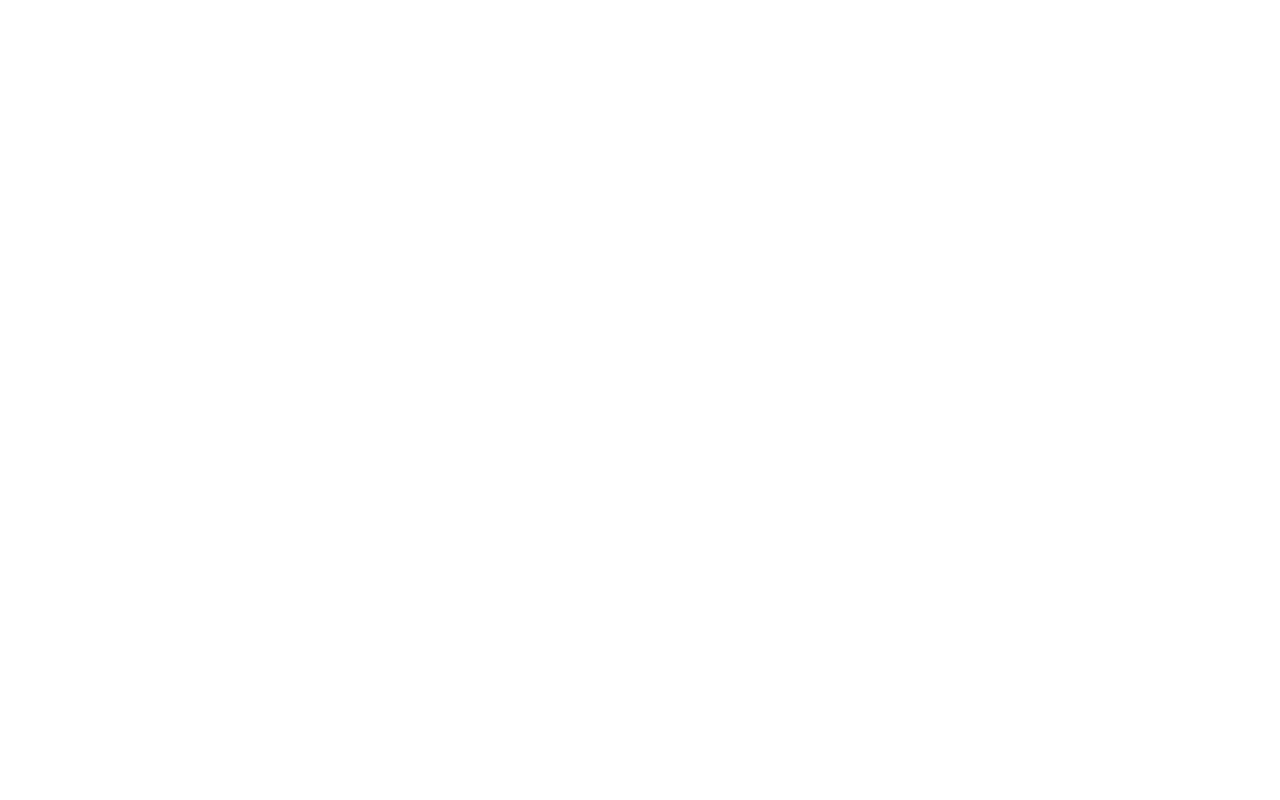
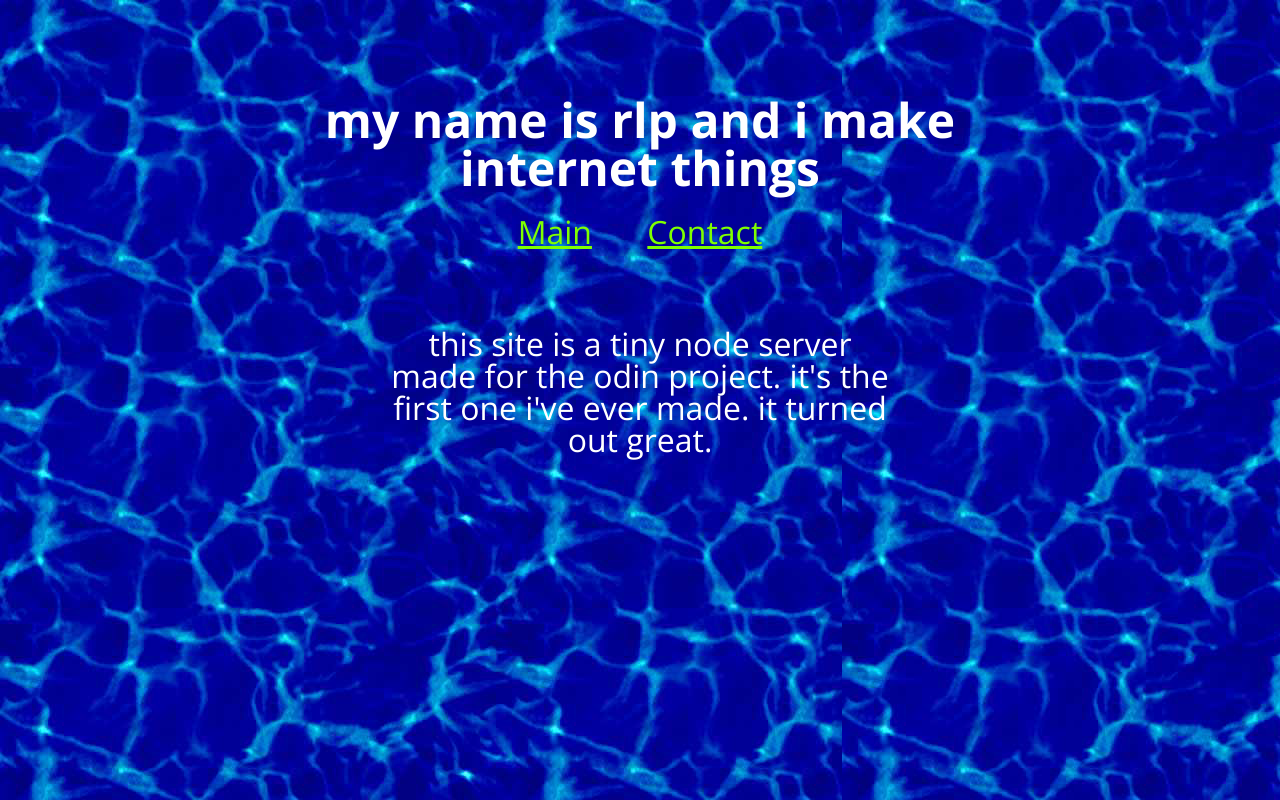
Before and after one commit to plsrd/node-n00b, a website: page public/about.html in a window 1280 px wide. Drawn offline with nearby package versions, Linux system fonts and the light colour scheme.

Commit message:
finalize html content

```diff
--- a/public/about.html
+++ b/public/about.html
@@ -17,6 +17,15 @@
     <!--[if lt IE 7]>
       <p class="browsehappy">You are using an <strong>outdated</strong> browser. Please <a href="#">upgrade your browser</a> to improve your experience.</p>
     <![endif]-->
-
+    <h1>my name is rlp and i make internet things</h1>
+    <nav>
+      <a href="/">Main</a>
+      <a href="contact-me.html">Contact</a>
+    </nav>
+    <main>
+      <div class='main-content'>
+        <p>this site is a tiny node server made for the odin project. it's the first one i've ever made. it turned out great.</p>
+      </div>
+    </main>
   </body>
 </html>
--- a/public/css/style.css
+++ b/public/css/style.css
@@ -0,0 +1,39 @@
+@import url('https://fonts.googleapis.com/css2?family=Open+Sans:ital,wght@0,400;0,700;1,400&display=swap');
+
+body {
+  background-image: url("../img/geo.png");
+  background-repeat: repeat;
+  color: white;
+  font-family: 'Open Sans', sans-serif;
+}
+
+nav {
+  width: 300px;
+  margin: .5em auto;
+  display: flex;
+  flex-direction: row;
+  align-items: center;
+  justify-content: space-around;
+  text-align: center;
+}
+
+h1 {
+  width: 800px;
+  margin: 2em auto 0 auto;
+  font-size: 3em;
+  font-weight: bold;
+  text-align: center;
+}
+
+a {
+  margin: .5em 0;
+  font-size: 2em;
+  color:chartreuse;
+}
+
+.main-content {
+  width: 500px;
+  margin: 2em auto;
+  font-size: 2em;
+  text-align: center;
+}
```
Also changed, not shown: public/contact-me.html (+10 -1 lines), public/index.html (+2 -0 lines), public/img/geo.png (added).
